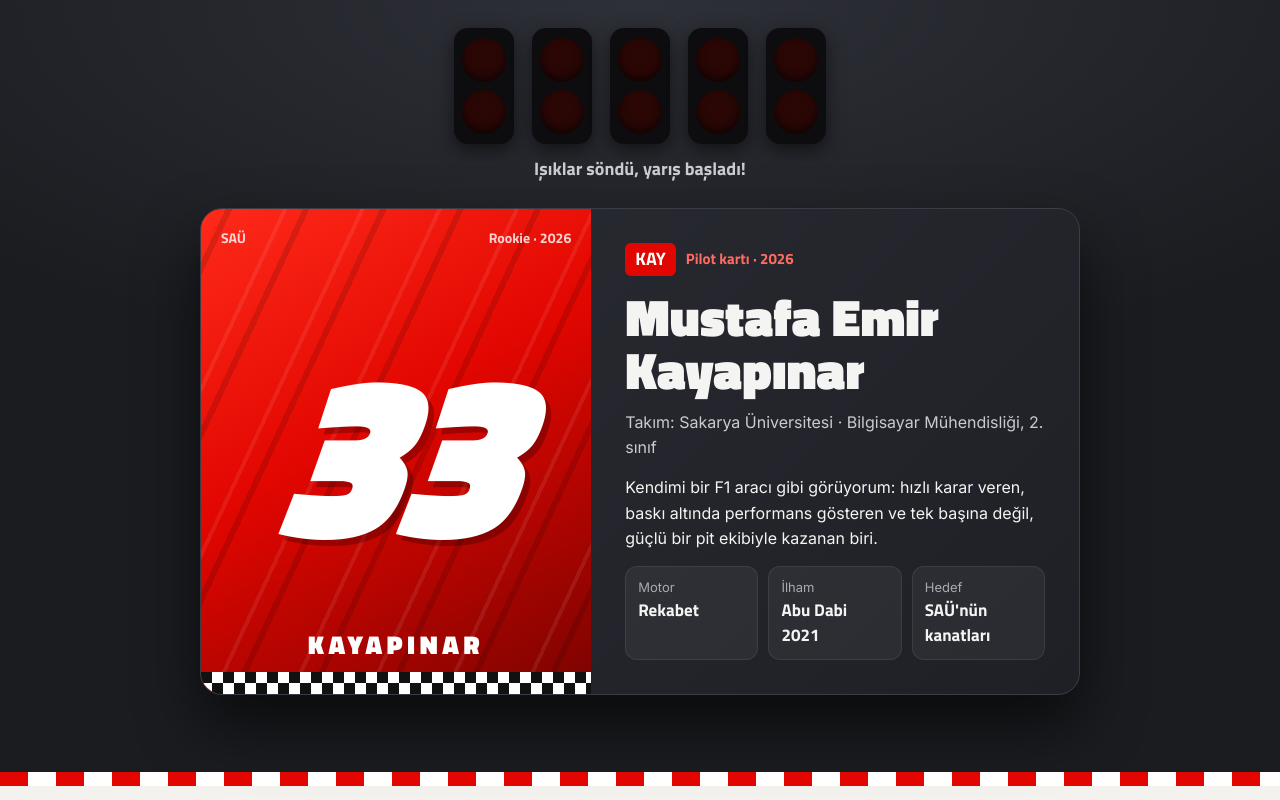
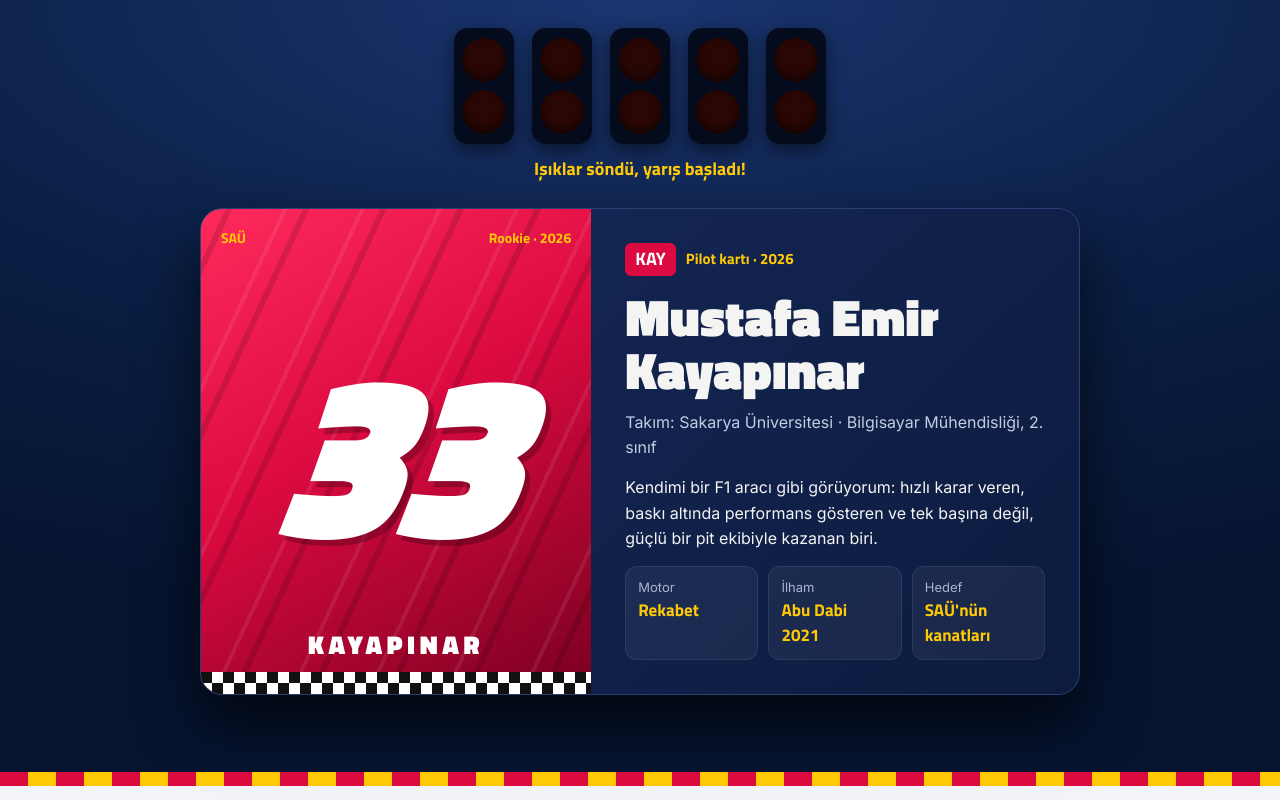
Before and after one commit to emirkayapinar/pilot-karti, a plain HTML site: page index.html in a window 1280 px wide. Shown: the top 800 px of the page. Drawn offline with Linux system fonts and the light colour scheme.

Commit message:
commit 3

```diff
--- a/index.html
+++ b/index.html
@@ -22,14 +22,18 @@
        ========================================================= */
     :root {
       color-scheme: light dark;
-      --zemin:      light-dark(#f3f2ef, #16171b);
-      --panel:      light-dark(#ffffff, #202227);
-      --yazi:       light-dark(#141518, #f4f4f2);
-      --soluk:      light-dark(#5b5e66, #a7aab2);
-      --cizgi:      light-dark(#dcdad4, #33363d);
-      --kirmizi:    #e10600;
-      --kirmizi-yazi: light-dark(#c00500, #ff4a3d);
-      --asfalt:     #1b1c20;
+      /* Red Bull esintili renkler: lacivert, kırmızı, sarı */
+      --lacivert:   #0a1f44;
+      --lacivert-koyu: #061430;
+      --kirmizi:    #db0a40;
+      --sari:       #ffc906;
+      --zemin:      light-dark(#f2f4f8, #0b1530);
+      --panel:      light-dark(#ffffff, #13224a);
+      --yazi:       light-dark(#0a1f44, #f4f6fb);
+      --soluk:      light-dark(#4a5672, #a9b4cf);
+      --cizgi:      light-dark(#d6dbe6, #24345e);
+      --kirmizi-yazi: light-dark(#c10838, #ff5a7e);
+      --asfalt:     var(--lacivert);
     }
     :root[data-theme=light] { color-scheme: light; }
     :root[data-theme=dark]  { color-scheme: dark; }
@@ -52,7 +56,7 @@
     .kutu-genislik { max-width: 1140px; margin: 0 auto; }
 
     /* Pist kenarı: kırmızı-beyaz şerit */
-    .kerb { height: 14px; background: repeating-linear-gradient(90deg, var(--kirmizi) 0 28px, #fff 28px 56px); }
+    .kerb { height: 14px; background: repeating-linear-gradient(90deg, var(--kirmizi) 0 28px, var(--sari) 28px 56px); }
 
     /* =========================================================
        2) IŞIKLAR SÖNMEDEN İÇERİĞİ GİZLE
@@ -72,35 +76,35 @@
        3) ÜST BÖLÜM: START IŞIKLARI + PİLOT KARTI
        ========================================================= */
     .ust {
-      background: radial-gradient(120% 80% at 50% 0%, #2e3038 0%, var(--asfalt) 60%);
+      background: radial-gradient(120% 80% at 50% 0%, #1b3570 0%, var(--lacivert) 55%, var(--lacivert-koyu) 100%);
       color: #f4f4f2;
       padding-bottom: clamp(40px, 6vw, 80px);
     }
 
     /* Start ışıkları: 5 sütun, her sütunda 2 lamba */
     .isiklar { display: flex; gap: clamp(8px, 2vw, 18px); justify-content: center; padding: 28px 0 6px; }
-    .sutun   { background: #0d0d10; border-radius: 14px; padding: 10px 8px; display: grid; gap: 8px; box-shadow: 0 6px 18px #0008; }
+    .sutun   { background: #040b1c; border-radius: 14px; padding: 10px 8px; display: grid; gap: 8px; box-shadow: 0 6px 18px #0008; }
     .lamba   { width: clamp(26px, 5vw, 44px); aspect-ratio: 1; border-radius: 50%; background: #2a0705; box-shadow: inset 0 -4px 8px #0009; }
     .lamba.yandi {
-      background: radial-gradient(circle at 35% 30%, #ff8a80, #e10600 55%, #7a0300);
-      box-shadow: 0 0 22px #ff2a1a, inset 0 -4px 8px #0006;
+      background: radial-gradient(circle at 35% 30%, #ff8aa5, #db0a40 55%, #7a0020);
+      box-shadow: 0 0 22px #ff1f55, inset 0 -4px 8px #0006;
     }
-    .start-yazisi { text-align: center; font: 700 clamp(15px, 2vw, 18px)/1.2 "Titillium Web"; color: #c9cbd1; min-height: 24px; margin: 8px 0 26px; }
+    .start-yazisi { text-align: center; font: 700 clamp(15px, 2vw, 18px)/1.2 "Titillium Web"; color: var(--sari); min-height: 24px; margin: 8px 0 26px; }
 
     /* Pilot kartı: solda kırmızı numara paneli, sağda bilgiler */
     .kart {
       max-width: 880px; margin: 0 auto;
-      background: linear-gradient(135deg, #2a2c33, #1f2026);
-      border: 1px solid #3a3d45; border-radius: 22px; overflow: hidden;
+      background: linear-gradient(135deg, #16295a, #0c1b3e);
+      border: 1px solid #2a3f74; border-radius: 22px; overflow: hidden;
       display: grid; grid-template-columns: minmax(0, 1fr) minmax(0, 1.25fr);
-      box-shadow: 0 30px 60px #0009;
+      box-shadow: 0 30px 60px #000a;
     }
 
     /* Sol panel: kırmızı zemin, çapraz hız çizgileri, büyük numara, damalı bayrak */
     .numara-paneli {
       position: relative; isolation: isolate; overflow: hidden;
       min-height: 340px; display: grid; place-items: center;
-      background: linear-gradient(150deg, #ff2a1a 0%, #e10600 45%, #7a0300 100%);
+      background: linear-gradient(150deg, #ff2a5c 0%, #db0a40 45%, #7a0020 100%);
     }
     .numara-paneli::before {         /* hız çizgileri */
       content: ""; position: absolute; inset: -20%; z-index: -1;
@@ -115,20 +119,20 @@
       color: #fff; letter-spacing: -.04em; text-shadow: 6px 6px 0 #00000040;
       transform: skewX(-6deg); padding: 0 .08em;
     }
-    .panel-ust  { position: absolute; top: 18px; left: 20px; right: 20px; display: flex; justify-content: space-between; font: 700 14px "Titillium Web"; color: #ffffffd0; }
+    .panel-ust  { position: absolute; top: 18px; left: 20px; right: 20px; display: flex; justify-content: space-between; font: 700 14px "Titillium Web"; color: var(--sari); }
     .panel-isim { position: absolute; bottom: 36px; left: 0; right: 0; text-align: center; font: 900 26px/1 "Titillium Web"; color: #fff; letter-spacing: .18em; }
 
     /* Sağ taraf: isim, takım, cümle ve 3 küçük bilgi kutusu */
     .bilgi { padding: clamp(20px, 3vw, 34px); display: flex; flex-direction: column; gap: 14px; }
-    .kod   { display: inline-flex; gap: 10px; align-items: center; font-weight: 700; color: #ff6b61; font-size: 15px; }
+    .kod   { display: inline-flex; gap: 10px; align-items: center; font-weight: 700; color: var(--sari); font-size: 15px; }
     .kod b { background: var(--kirmizi); color: #fff; padding: 2px 10px; border-radius: 6px; font-size: 18px; }
     .bilgi h1 { font-size: clamp(34px, 5vw, 52px); line-height: 1.02; margin: 0; font-weight: 900; text-wrap: balance; }
     .bilgi p  { margin: 0; }
-    .takim    { color: #c9cbd1; }
+    .takim    { color: #c3cce3; }
     .ozellikler { display: grid; grid-template-columns: repeat(3, minmax(0, 1fr)); gap: 10px; margin-top: auto; }
     .ozellik        { background: #ffffff0d; border: 1px solid #ffffff14; border-radius: 12px; padding: 10px 12px; }
-    .ozellik span   { display: block; font-size: 13px; color: #a7aab2; }
-    .ozellik strong { font: 700 17px/1.25 "Titillium Web"; }
+    .ozellik span   { display: block; font-size: 13px; color: #a9b4cf; }
+    .ozellik strong { font: 700 17px/1.25 "Titillium Web"; color: var(--sari); }
 
     /* =========================================================
        4) GARAJIM: 4 kutu
@@ -173,7 +177,8 @@
        ========================================================= */
     .siradaki { background: var(--asfalt); color: #f4f4f2; }
     .siradaki .kutu-genislik { display: grid; grid-template-columns: minmax(0, 1.3fr) minmax(0, 1fr); gap: 28px; align-items: center; }
-    .siradaki p { color: #c9cbd1; }
+    .siradaki p { color: #c3cce3; }
+    .siradaki h2 { color: var(--sari); }
     .bayrak {
       aspect-ratio: 4 / 3; border-radius: 16px; box-shadow: 0 20px 40px #0008;
       background-image: conic-gradient(#fff 25%, #111 0 50%, #fff 0 75%, #111 0); background-size: 56px 56px;
```
